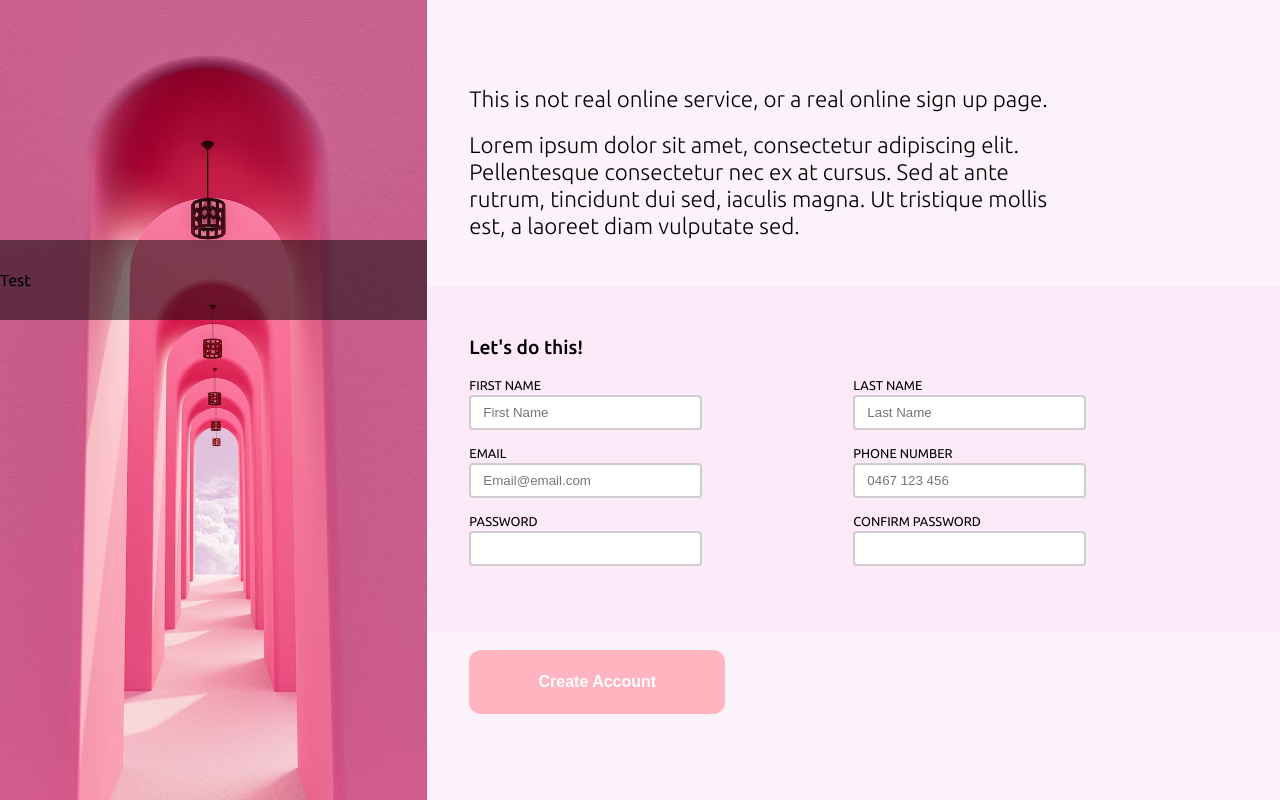
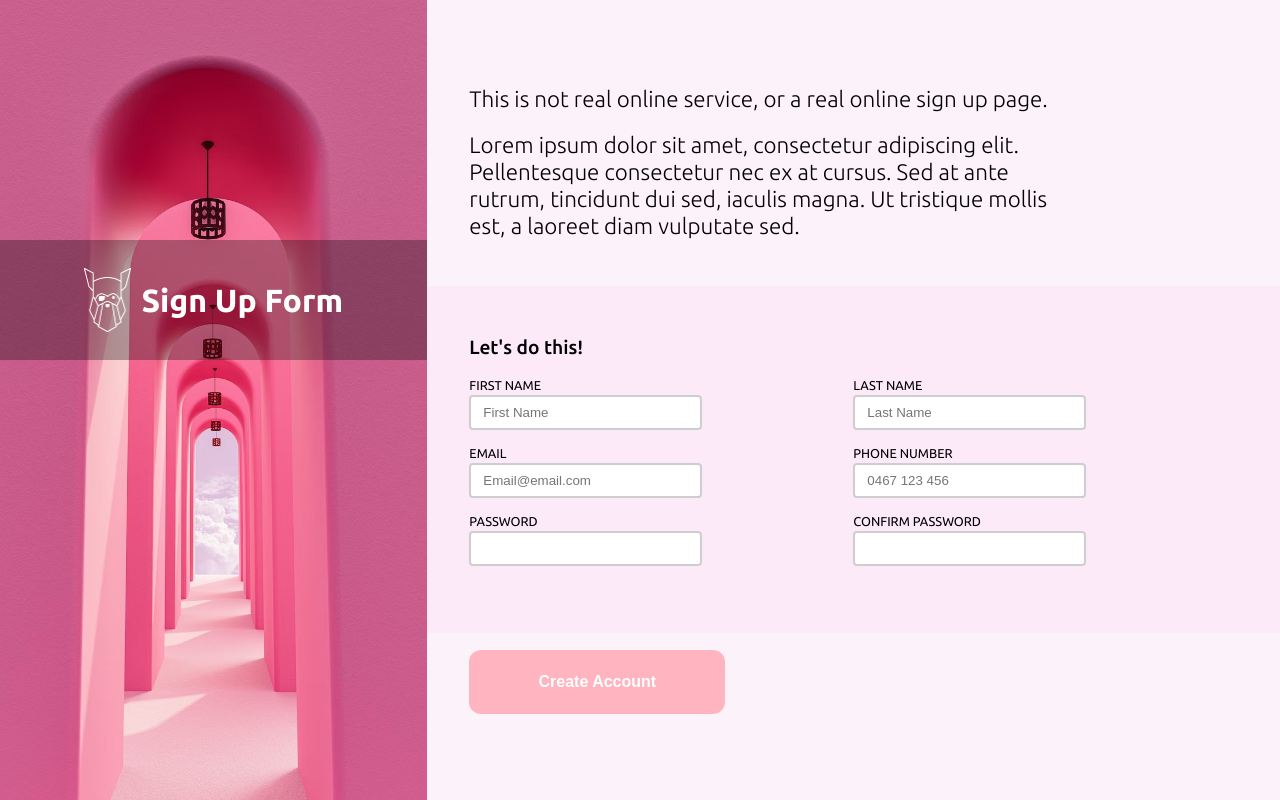
Before and after one commit to wiryawaneo/signUpForm, a plain HTML site: page index.html in a window 1280 px wide. Drawn offline with Linux system fonts and the light colour scheme.

Commit message:
Added image sidebar

```diff
--- a/index.html
+++ b/index.html
@@ -17,7 +17,10 @@
     <container>
       <section id="imageSection">
         <div class="image-sidebar">
-          Test
+          <div class="sidebar-logo">
+            <img src="images/odin-logo.png" />
+          </div>
+          <p>Sign Up Form</p>
         </div>
       </section>
       <section id="formSection">
--- a/styles.css
+++ b/styles.css
@@ -1,9 +1,5 @@
 body {
   font-family: "Ubuntu", sans-serif;
-}
-p {
-  margin-bottom: 20px;
-  line-height: 1.2;
 }
 
 label,
@@ -30,13 +26,30 @@ container {
 
 .image-sidebar {
   position: relative;
-  background-color: rgb(0, 0, 0, 0.5);
+  background-color: rgb(0, 0, 0, 0.3);
   top: 30%;
   width: 100%;
-  height: 10vh;
+  height: 15vh;
   display: flex;
-  justify-items: center;
+  justify-content: center;
   align-items: center;
+  gap:10px;
+}
+
+.image-sidebar > .sidebar-logo {
+  height:8vh;
+  width:auto;
+}
+
+.image-sidebar > .sidebar-logo > img {
+  max-width: 100%;
+  max-height: 100%;
+}
+
+.image-sidebar > p {
+  color: white;
+  font-weight: 800;
+  font-size: 2rem;
 }
 
 #formSection {
@@ -56,6 +69,8 @@ container {
 
 #formHeader > p {
   font-weight: 100;
+  margin-bottom: 20px;
+  line-height: 1.2;
 }
 
 form > #formContent {
@@ -71,6 +86,8 @@ form > #formContent {
 }
 
 .formText {
+  margin-bottom: 20px;
+  line-height: 1.2;
   font-size: 1.2rem;
   font-weight: 500;
 }
@@ -121,4 +138,5 @@ form > #formContent > * {
   color: rgb(255, 255, 255);
   font-size: 1rem;
   font-weight: 800;
+  cursor: pointer;
 }
```
Also changed, not shown: images/odin-logo.png (added).
